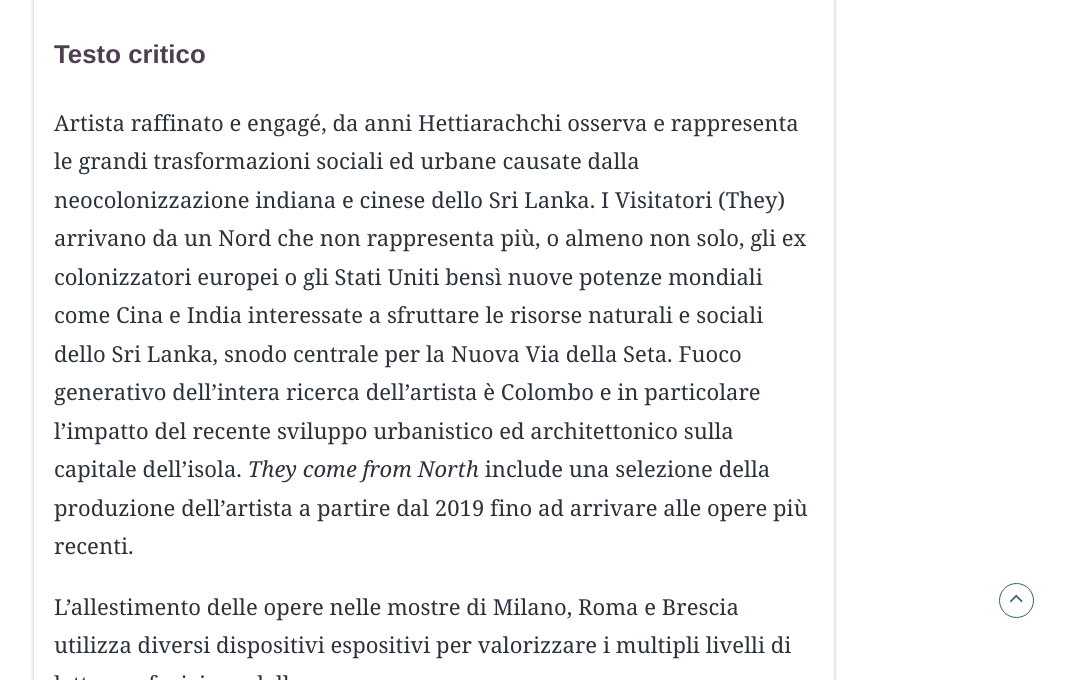
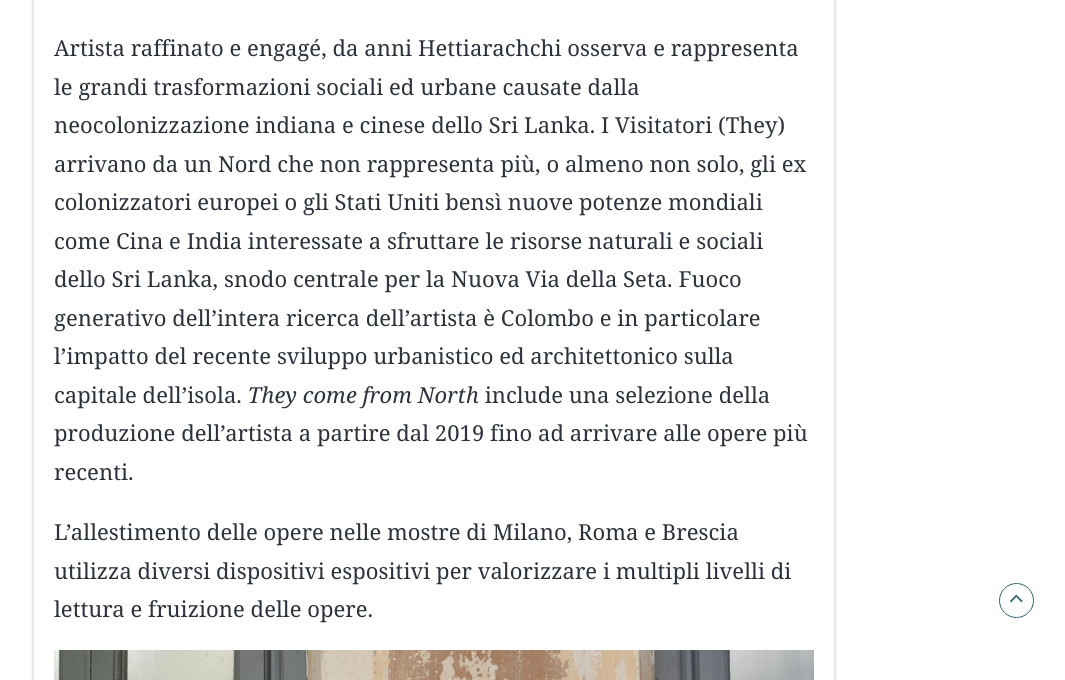
Before and after one commit to simonacella/simonacella.github.io, a Jekyll site: the page built from _posts/2024-06-01-They-Come-From-North.md, in a window 1280 px wide and 900 px high, scrolled down 1872 px, cut to the strip 220-900 px from the top of the window. Shown: the whole strip, without its empty margins (206-1271 px from the left). Built offline with Jekyll 4.4.1, drawn with Linux system fonts in a browser that asks for light colours; some web fonts are replaced.

Commit message:
Update 2024-06-01-They-Come-From-North.md

```diff
--- a/_posts/2024-06-01-They-Come-From-North.md
+++ b/_posts/2024-06-01-They-Come-From-North.md
@@ -25,7 +25,7 @@ Nel corso della residenza Prasad Hettiarachchi oltre a confrontarsi con soggetti
 
 <iframe width="560" height="315" src="https://www.youtube.com/embed/m4D731xkPiY" title="&quot;They come from North &quot; Brescia - Prasad Hettiarachchi" frameborder="0" allow="accelerometer; autoplay; clipboard-write; encrypted-media; gyroscope; picture-in-picture; web-share" referrerpolicy="strict-origin-when-cross-origin" allowfullscreen></iframe>
 
-### Testo critico
+
 
 Artista raffinato e engagé, da anni Hettiarachchi osserva e rappresenta le grandi trasformazioni sociali ed urbane causate dalla neocolonizzazione indiana e cinese dello Sri Lanka. I Visitatori (They) arrivano da un Nord che non rappresenta più, o almeno non solo, gli ex colonizzatori europei o gli Stati Uniti bensì nuove potenze mondiali come Cina e India interessate a sfruttare le risorse naturali e sociali dello Sri Lanka, snodo centrale per la Nuova Via della Seta. Fuoco generativo dell’intera ricerca dell’artista è Colombo e in particolare l’impatto del recente sviluppo urbanistico ed architettonico sulla capitale dell’isola. _They come from North_ include una selezione della produzione dell’artista a partire dal 2019 fino ad arrivare alle opere più recenti.
 
```
